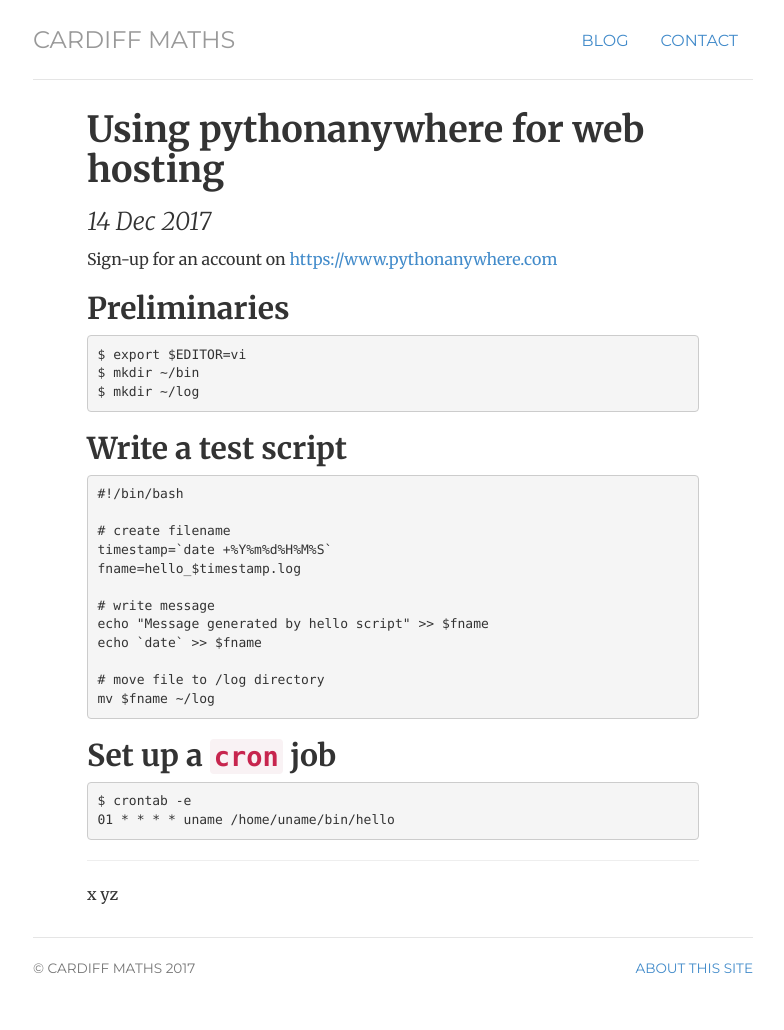
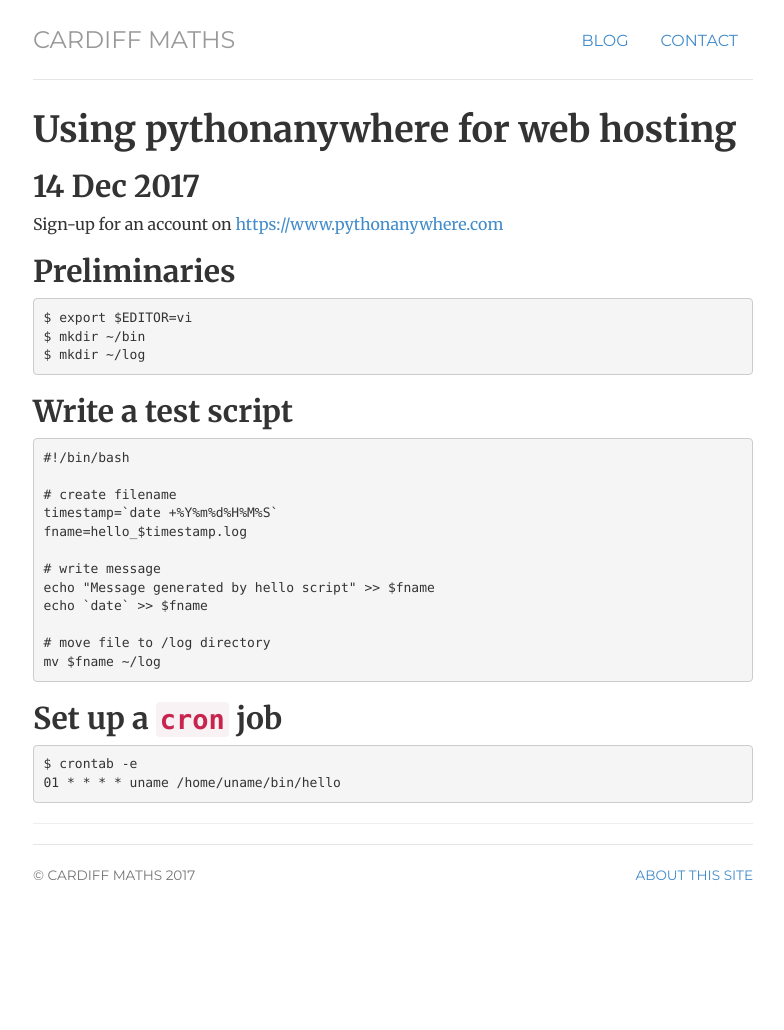
Before and after one commit to cardiffmaths/cardiffmaths.github.io, a Jekyll site: the page built from _posts/2017-12-14-using-pythonanywhere-for-web-hosting.md, in a window 1280 px wide. Shown: the whole page, without its empty margins (247-1031 px from the left). Built offline with Jekyll 4.4.1, drawn with Linux system fonts in a browser that asks for light colours; nearby versions of some CDN libraries; library files that are not in the unit come from our copies; after the commit the page ends 937 px from its top, so only the background shows below that.

Commit message:
Update post.html

```diff
--- a/_layouts/post.html
+++ b/_layouts/post.html
@@ -4,35 +4,31 @@
 comments: true
 ---
 
-<div class="notes">
-		<div class="note single">
+<div class="postss">
+	<div class="post single">
 		<h1 class="title">{{ page.title }}</h1>
 
-			<h2 class="date"><info datetime="{{ page.date }}">
+		<h2 class="date">
+			<info datetime="{{ page.date }}">
 				{{ page.date | date_to_string }} {% if page.author %} by {{ page.author }} {% endif %}
-			</info></h2>
-			<!-- Post content -->
-			<div class="notebody">
+			</info>
+		</h2>
+		<!-- content -->
+		<div class="postbody">
 			{{ content }}
 		</div>
-			<!-- Post info -->
+		<!-- post info -->
 		<div class="noteinfo">
 			<!-- include some categories and tags maybe? -->
 		</div>
 
 		<hr>
 
-			x
-			{% if page.comments %}
-				Hwre
-			{% endif %}
-			yz
-
-			<!-- Post comments -->
+		<!-- comments -->
 		<div class="notecomments">
 			{% if page.comments %}
 				{% include disqus.html %}
 			{% endif %}
 		</div>
-		</div><!-- / .note .single -->
-</div><!-- /.notes -->
+	</div><!-- / .poste .single -->
+</div><!-- /.posts -->
```
Lines whose indentation alone changed are shown as unchanged.
